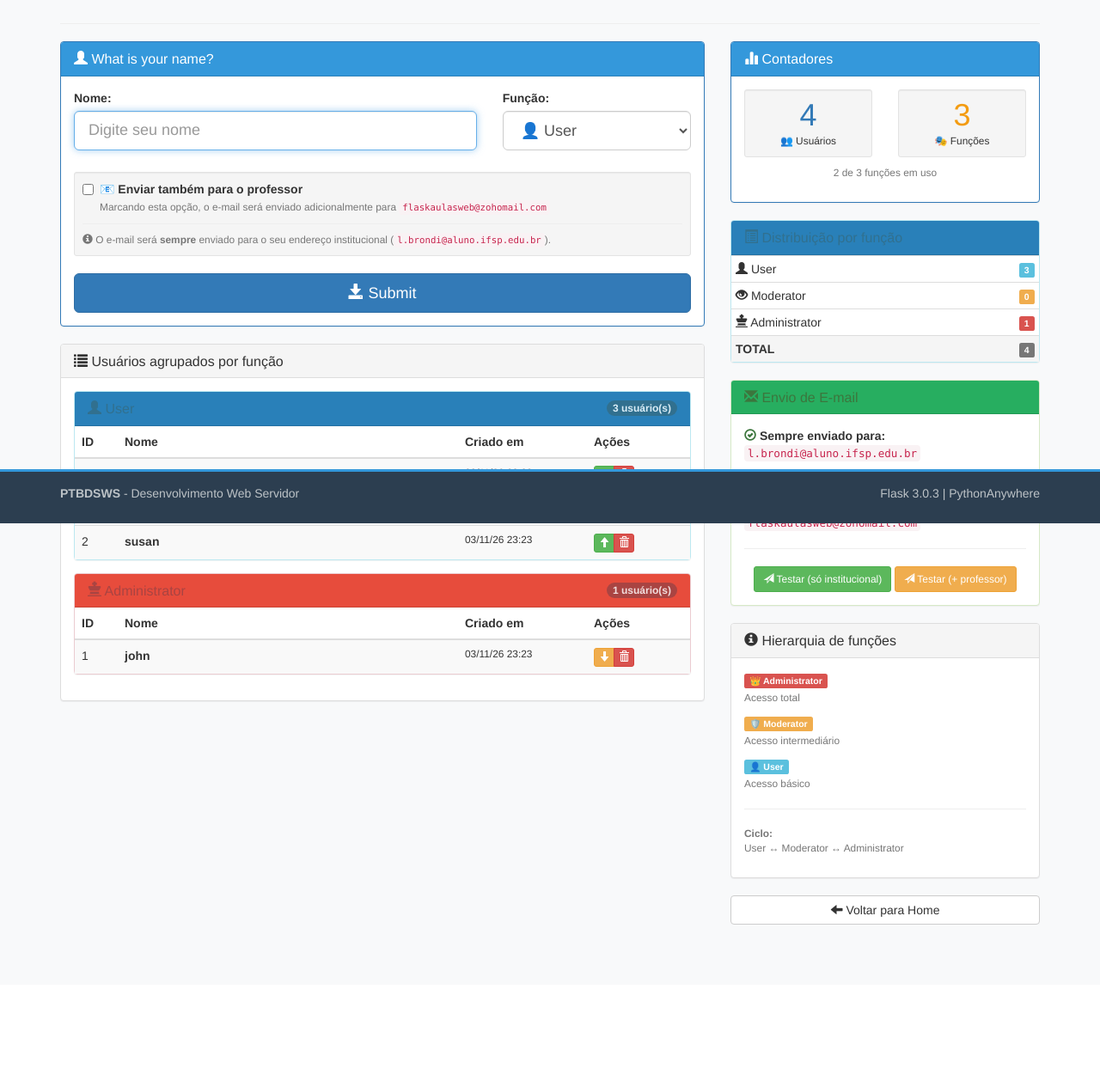
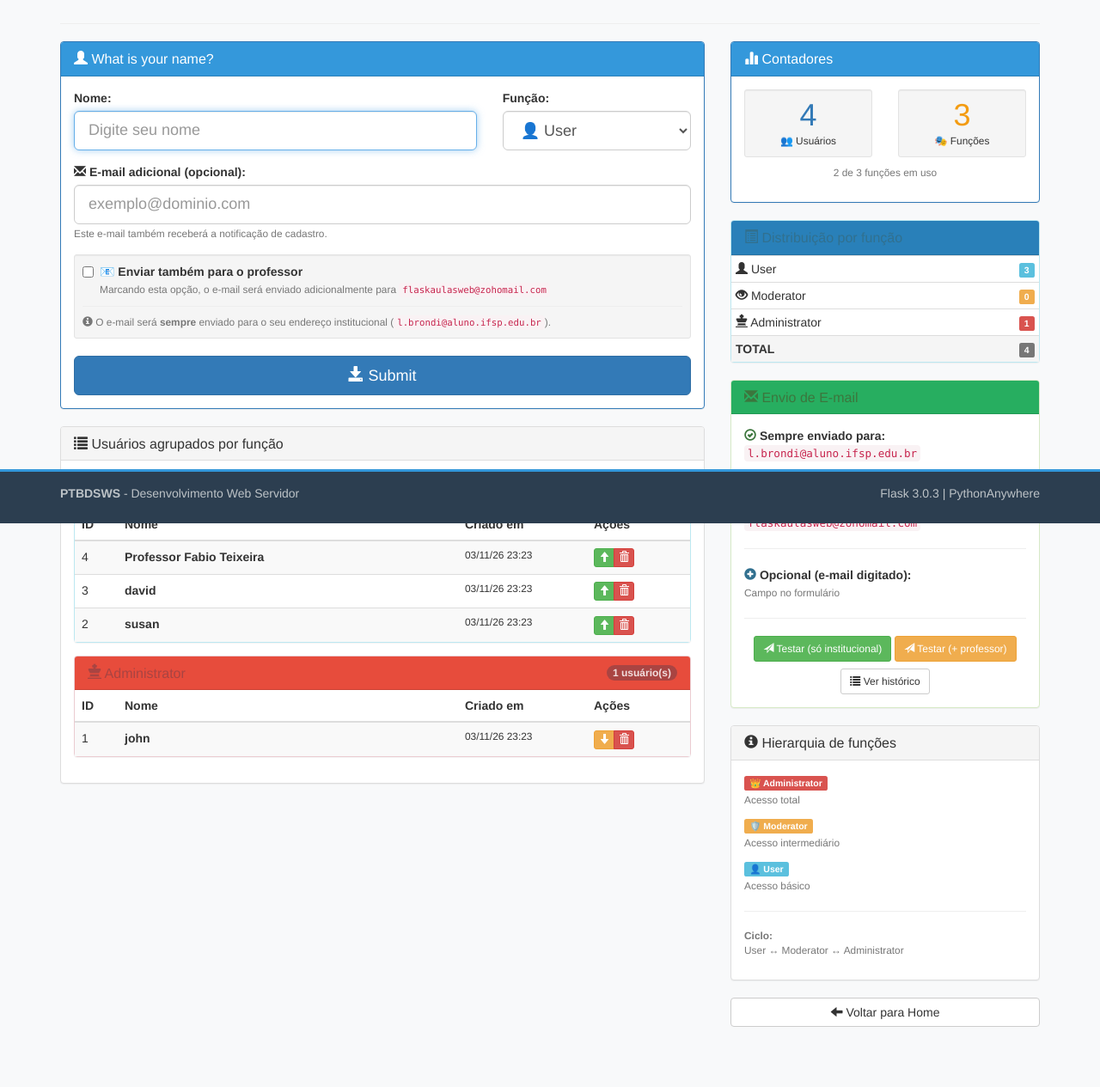
Before and after one commit to brondileticia/devweb-servidor-flask, a Flask app: page /banco-dados/ in a window 1280 px wide. Shown: the part 191-1456 px from the top of the page at 86% size. Before the commit the page ends 1267 px from the top, so only its background shows below. Run offline with Flask 3, Linux system fonts and the light colour scheme; data comes from the database, SQL or seed files in the repository; some libraries are stand-ins or nearby versions.

Commit message:
update: avaliação contínua 13, estrutura completa

```diff
--- a/app/templates/banco_dados.html
+++ b/app/templates/banco_dados.html
@@ -21,7 +21,7 @@
                 </h3>
             </div>
             <div class="panel-body">
-                <form method="POST" action="/banco-dados">
+                <form method="POST" action="{{ url_for('users.banco_dados') }}">
                     <div class="row">
                         <div class="col-md-8">
                             <div class="form-group">
@@ -47,7 +47,23 @@
                         </div>
                     </div>
 
-                    {# ⭐ SEMANA 11: Checkbox para envio ao professor #}
+                    {# ⭐ SEMANA 13: Campo de e-mail adicional #}
+                    <div class="form-group">
+                        <label for="email_adicional">
+                            <span class="glyphicon glyphicon-envelope"></span>
+                            E-mail adicional (opcional):
+                        </label>
+                        <input type="email"
+                               class="form-control input-lg"
+                               id="email_adicional"
+                               name="email_adicional"
+                               placeholder="exemplo@dominio.com">
+                        <small class="text-muted">
+                            Este e-mail também receberá a notificação de cadastro.
+                        </small>
+                    </div>
+
+                    {# ⭐ CHECKBOX: enviar ou não para o professor #}
                     <div class="well well-sm" style="margin-top: 10px;">
                         <div class="checkbox" style="margin: 0;">
                             <label>
@@ -56,7 +72,7 @@
                                 <br>
                                 <small class="text-muted">
                                     Marcando esta opção, o e-mail será enviado adicionalmente para
-                                    <code>flaskaulasweb@zohomail.com</code>
+                                    <code>{{ email_professor }}</code>
                                 </small>
                             </label>
                         </div>
@@ -64,7 +80,7 @@
                         <p class="text-muted small" style="margin: 0;">
                             <span class="glyphicon glyphicon-info-sign"></span>
                             O e-mail será <strong>sempre</strong> enviado para o seu endereço institucional
-                            (<code>l.brondi@aluno.ifsp.edu.br</code>).
+                            (<code>{{ email_institucional }}</code>).
                         </p>
                     </div>
 
@@ -76,7 +92,7 @@
             </div>
         </div>
 
-        {# ============ LISTAGEM AGRUPADA POR FUNÇÃO ============ #}
+        {# Listagem agrupada por função #}
         <div class="panel panel-default">
             <div class="panel-heading">
                 <h3 class="panel-title">
@@ -118,22 +134,22 @@
                                         <td>
                                             <div class="btn-group btn-group-xs">
                                                 {% if u.funcao != 'Administrator' %}
-                                                <a href="/promover-usuario/{{ u.id }}"
+                                                <a href="{{ url_for('users.promover_usuario', usuario_id=u.id) }}"
                                                    class="btn btn-success"
-                                                   title="Promover para {{ 'Moderator' if u.funcao == 'User' else 'Administrator' }}">
+                                                   title="Promover">
                                                     <span class="glyphicon glyphicon-arrow-up"></span>
                                                 </a>
                                                 {% endif %}
 
                                                 {% if u.funcao != 'User' %}
-                                                <a href="/rebaixar-usuario/{{ u.id }}"
+                                                <a href="{{ url_for('users.rebaixar_usuario', usuario_id=u.id) }}"
                                                    class="btn btn-warning"
-                                                   title="Rebaixar para {{ 'User' if u.funcao == 'Moderator' else 'Moderator' }}">
+                                                   title="Rebaixar">
                                                     <span class="glyphicon glyphicon-arrow-down"></span>
                                                 </a>
                                                 {% endif %}
 
-                                                <a href="/deletar-usuario/{{ u.id }}"
+                                                <a href="{{ url_for('users.deletar_usuario', usuario_id=u.id) }}"
                                                    class="btn btn-danger"
                                                    title="Deletar"
                                                    onclick="return confirm('Deletar {{ u.nome }}?')">
@@ -161,7 +177,7 @@
     {# ============ COLUNA DIREITA ============ #}
     <div class="col-md-4">
 
-        {# CONTADORES #}
+        {# Contadores #}
         <div class="panel panel-primary">
             <div class="panel-heading">
                 <h3 class="panel-title">
@@ -190,7 +206,7 @@
             </div>
         </div>
 
-        {# ESTATÍSTICAS POR FUNÇÃO #}
+        {# Distribuição #}
         <div class="panel panel-info">
             <div class="panel-heading">
                 <h3 class="panel-title">
@@ -225,7 +241,7 @@
             </div>
         </div>
 
-        {# ⭐ SEMANA 11: Painel de informações sobre o envio de e-mail #}
+        {# Painel de envio de e-mail #}
         <div class="panel panel-success">
             <div class="panel-heading">
                 <h3 class="panel-title">
@@ -241,25 +257,37 @@
                 </p>
                 <hr>
                 <p>
-                    <span class="glyphicon glyphicon-option-horizontal text-warning"></span>
+                    <span class="glyphicon glyphicon-check text-warning"></span>
                     <strong>Opcional (checkbox):</strong><br>
                     <code>{{ email_professor }}</code>
                 </p>
                 <hr>
+                <p>
+                    <span class="glyphicon glyphicon-plus-sign text-info"></span>
+                    <strong>Opcional (e-mail digitado):</strong><br>
+                    <small class="text-muted">Campo no formulário</small>
+                </p>
+                <hr>
                 <div class="text-center">
-                    <a href="/testar-email" class="btn btn-sm btn-success">
+                    <a href="{{ url_for('users.testar_email') }}" class="btn btn-sm btn-success">
                         <span class="glyphicon glyphicon-send"></span>
                         Testar (só institucional)
                     </a>
-                    <a href="/testar-email?professor=true" class="btn btn-sm btn-warning">
+                    <a href="{{ url_for('users.testar_email', professor='true') }}" class="btn btn-sm btn-warning">
                         <span class="glyphicon glyphicon-send"></span>
                         Testar (+ professor)
+                    </a>
+                </div>
+                <div class="text-center" style="margin-top: 8px;">
+                    <a href="{{ url_for('emails.emails_enviados') }}" class="btn btn-sm btn-default">
+                        <span class="glyphicon glyphicon-list"></span>
+                        Ver histórico
                     </a>
                 </div>
             </div>
         </div>
 
-        {# Legenda de funções #}
+        {# Hierarquia de funções #}
         <div class="panel panel-default">
             <div class="panel-heading">
                 <h3 class="panel-title">
@@ -268,18 +296,12 @@
                 </h3>
             </div>
             <div class="panel-body">
-                <p>
-                    <span class="label label-danger">👑 Administrator</span>
-                    <br><small class="text-muted">Acesso total</small>
-                </p>
-                <p>
-                    <span class="label label-warning">🛡️ Moderator</span>
-                    <br><small class="text-muted">Acesso intermediário</small>
-                </p>
-                <p>
-                    <span class="label label-info">👤 User</span>
-                    <br><small class="text-muted">Acesso básico</small>
-                </p>
+                <p><span class="label label-danger">👑 Administrator</span><br>
+                   <small class="text-muted">Acesso total</small></p>
+                <p><span class="label label-warning">🛡️ Moderator</span><br>
+                   <small class="text-muted">Acesso intermediário</small></p>
+                <p><span class="label label-info">👤 User</span><br>
+                   <small class="text-muted">Acesso básico</small></p>
                 <hr>
                 <p class="small text-muted">
                     <strong>Ciclo:</strong><br>
@@ -288,7 +310,7 @@
             </div>
         </div>
 
-        <a href="/" class="btn btn-default btn-block">
+        <a href="{{ url_for('main.home') }}" class="btn btn-default btn-block">
             <span class="glyphicon glyphicon-arrow-left"></span>
             Voltar para Home
         </a>
```
